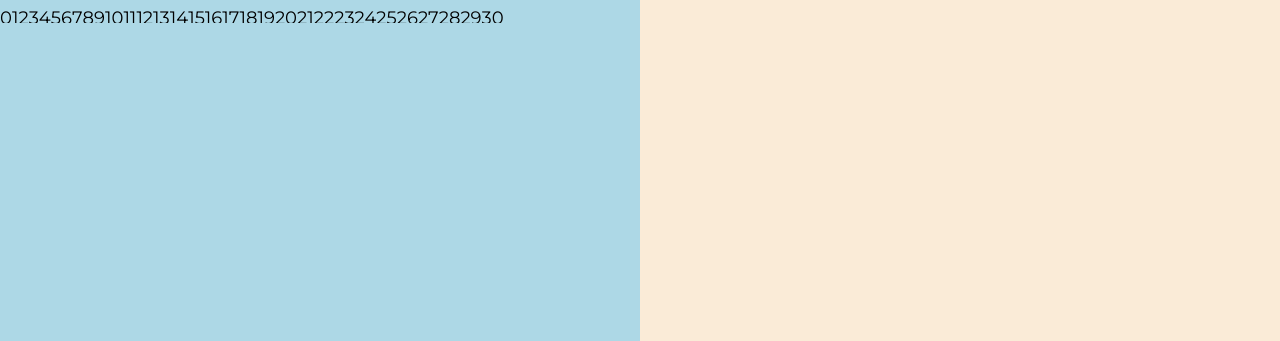
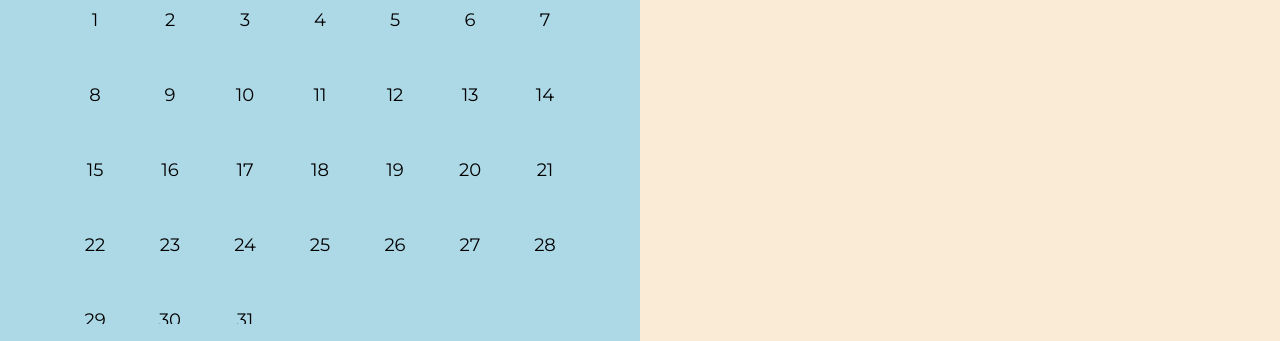
Before and after one commit to hxl1116/Flothe, a React app: page / in a window 1280 px wide. Shown: the part 66-407 px from the top of the page. Built offline with nearby package versions, Linux system fonts and the light colour scheme.

Commit message:
Calendar grid created and populated.

```diff
--- a/resources/sass/partials/_calendar.sass
+++ b/resources/sass/partials/_calendar.sass
@@ -1,11 +1,18 @@
-// todo - Display Day elements in a calendar grid
+// todo - Display Day elements in a calendar 4x7 grid
 #days-group
-  display: flex
-  flex-flow: row wrap
+  display: grid
+  // todo - generate grid layout
+  grid-template-columns: 7fr 7fr 7fr 7fr 7fr 7fr 7fr
+  grid-template-rows: 4fr 4fr 4fr 4fr
+  grid-auto-flow: row
+  place-self: center
+  margin: 10px 15px
 
 .calendar-day
+  width: 75px
+  height: 75px
+
   p
-    max-width: 2vw
-    max-height: 2vh
+    text-align: center
     margin: 0
     padding: 0
--- a/src/components/Calendar.js
+++ b/src/components/Calendar.js
@@ -52,6 +52,13 @@ const months = [
     }
 ];
 
+const gridPos = (col, row) => {
+    return {
+        gridColumn: `${col}`,
+        gridRow: `${row}`
+    }
+};
+
 class Calendar extends Component {
     constructor(props) {
         super(props);
@@ -69,13 +76,13 @@ class Calendar extends Component {
 
         const day = (date) => (
             <div key={`day-${date}`} id={`day-${date}`} className="calendar-day">
-                <p>{date}</p>
+                <p style={gridPos(date / 7, date / 4)}>{date + 1}</p>
             </div>
         );
 
         const days = [];
         for (let idx = 0; idx < months[this.state.currentMonth].days; idx++) {
-            idx % 7 === 0 ? days.push(day(idx), <br/>) : days.push(day(idx))
+            days.push(day(idx))
         }
 
         const monthView = (
```
Also changed, not shown: public/css/style.css, 1 other file.
